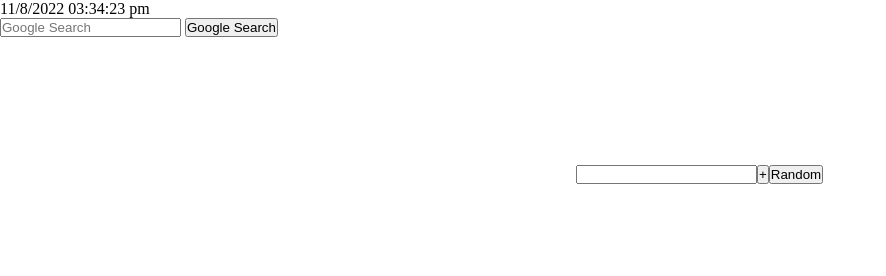
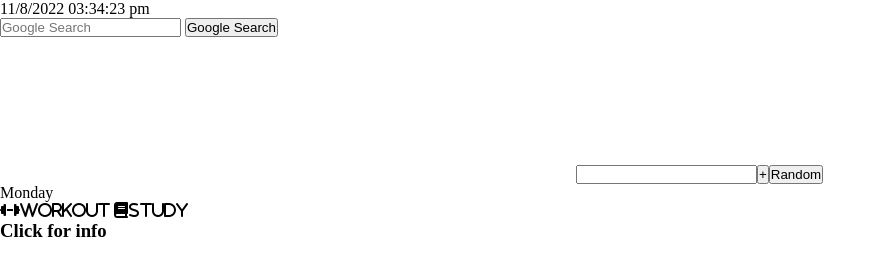
Before and after one commit to kevingiraldo1/HomePage, a plain HTML site: page index.html in a window 1280 px wide. Shown: the whole page, without its empty margins (0-886 px from the left). Drawn offline with Linux system fonts and the light colour scheme.

Commit message:
Update index.html

```diff
--- a/index.html
+++ b/index.html
@@ -5,6 +5,7 @@
     <meta http-equiv="X-UA-Compatible" content="IE=edge">
     <meta name="viewport" content="width=device-width, initial-scale=1.0">
     <link rel="stylesheet" href="style.css">
+    <link rel="stylesheet" href="https://cdnjs.cloudflare.com/ajax/libs/font-awesome/6.2.0/css/all.min.css" integrity="sha512-xh6O/CkQoPOWDdYTDqeRdPCVd1SpvCA9XXcUnZS2FmJNp1coAFzvtCN9BmamE+4aHK8yyUHUSCcJHgXloTyT2A==" crossorigin="anonymous" referrerpolicy="no-referrer" />
     <title>Document</title>
 </head>
 <body>
@@ -33,6 +34,15 @@
     <div id="list"></div>
 </div>
 
+    <!--schedule-->
+    <div class="schedule" id="today">Monday
+    <div class="icon-row">
+        <i class="fa-solid fa-dumbbell">Workout</i>
+        <i class="fa-solid fa-book">Study</i>
+
+    </div>
+    <h3 class="info">Click for info</h3>
+</div>
 
 
     <script src="script.js"></script>
```
